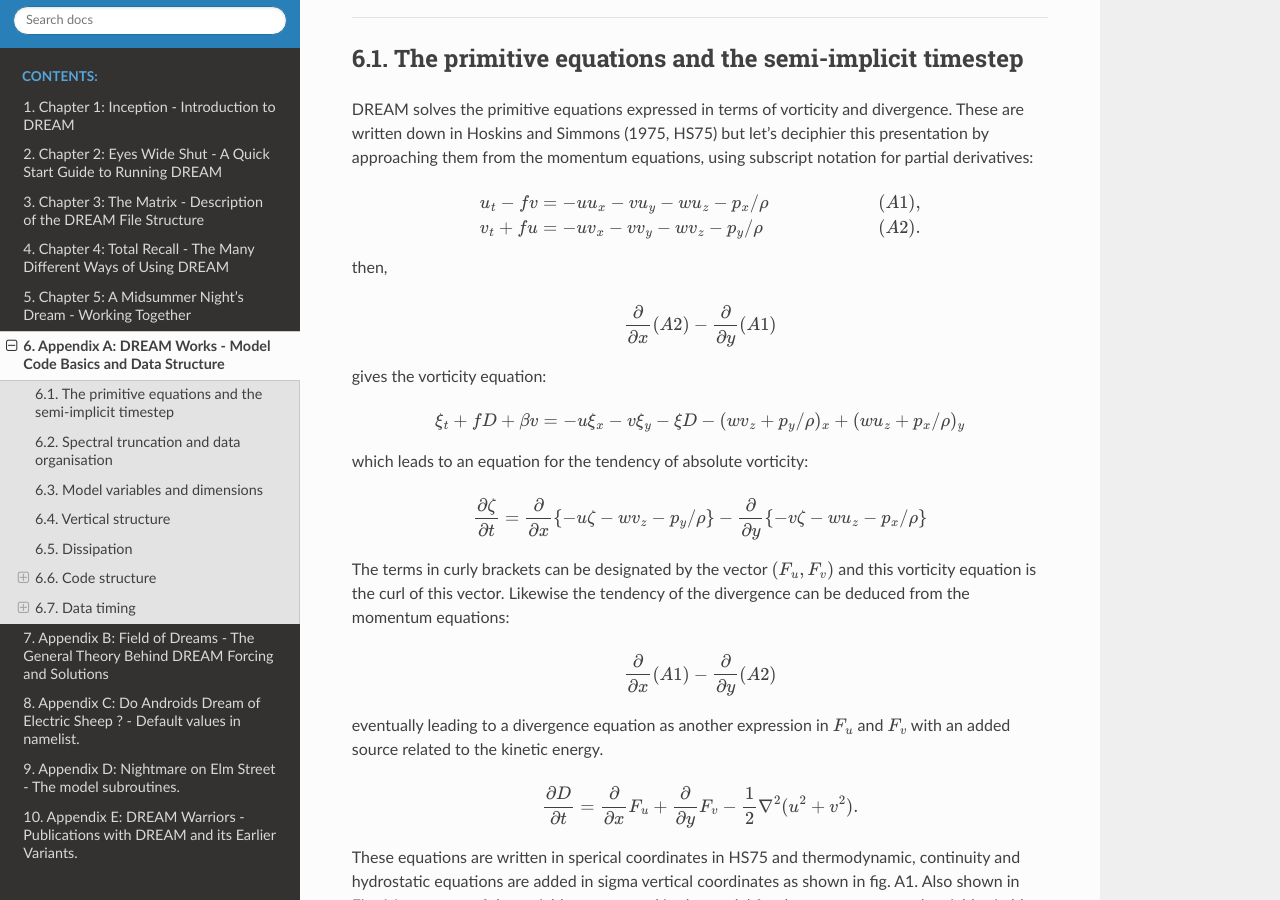
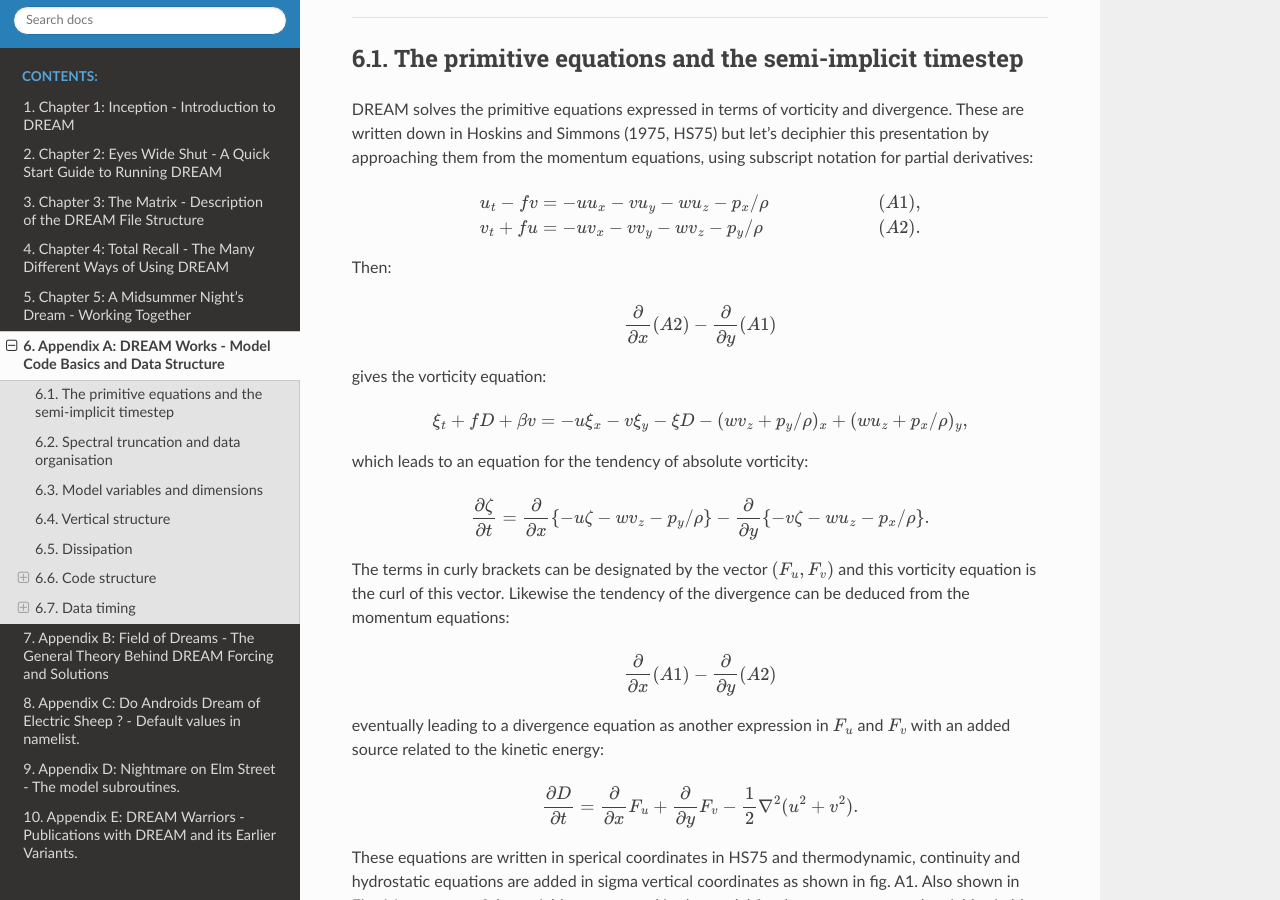
Before and after one commit to dream-gcm/usermanual, a Sphinx documentation site: the page built from source/AppendixA.md, in a window 1280 px wide and 900 px high, scrolled down 428 px. Built offline with Sphinx 7.4.7 and the Read the Docs theme 2.0.0, drawn with Linux system fonts in a browser that asks for light colours.

```diff
--- a/source/AppendixA.md
+++ b/source/AppendixA.md
@@ -23,14 +24,14 @@ gives the vorticity equation:
 
 $$
    \begin{equation*}
-      \xi_t + f D + \beta v = -u\xi_x - v\xi_y - \xi D - (wv_z + p_y/\rho)_x + (wu_z + p_x/\rho)_y
+      \xi_t + f D + \beta v = -u\xi_x - v\xi_y - \xi D - (wv_z + p_y/\rho)_x + (wu_z + p_x/\rho)_y ,
    \end{equation*}
 $$
 which leads to an equation for the tendency of absolute vorticity:
 
 $$
    \begin{equation*}
-      \frac{\partial\zeta}{\partial t} = \frac{\partial}{\partial x} \{-u\zeta - wv_z - p_y/\rho\} - \frac{\partial}{\partial y} \{-v\zeta - wu_z - p_x/\rho\}
+      \frac{\partial\zeta}{\partial t} = \frac{\partial}{\partial x} \{-u\zeta - wv_z - p_y/\rho\} - \frac{\partial}{\partial y} \{-v\zeta - wu_z - p_x/\rho\}.
    \end{equation*}
 $$
 
@@ -41,7 +42,7 @@ $$
       \dfrac{\partial}{\partial x} (A1) - \dfrac{\partial}{\partial y} (A2)
    \end{equation*}
 $$
-eventually leading to a divergence equation as another expression in $F_u$ and $F_v$  with an added source related to the kinetic energy.
+eventually leading to a divergence equation as another expression in $F_u$ and $F_v$  with an added source related to the kinetic energy:
 
 $$
    \begin{equation*}
@@ -71,7 +72,6 @@ $$
       X = \sum X^m_n P^m_n(\mu)e^{im\lambda}
    \end{equation*}
 $$
-
 where $m$ is the zonal wavenumber, and n is the meridional wavenumber (i.e. the number of zeros between the poles). The number of coefficients is limited by a “jagged triangular” truncation, which has the property of istoropy on a sphere (the resolution independent of direction or latitude), and equal numbers of even and odd coefficients with respect to symmetry about the equator, in total and also individually for each zonal wavenumber. This is illustrated in fig. A3 which shows how many coefficients you have for triangular truncation to an odd number, T5 and an even number T4. DREAM can easily be run at T31 or T42.
 
 ![FigA3](./img/fig_A3c.png)
```
Also changed, not shown: other parts of source/AppendixA.md (+2 -1 lines).
